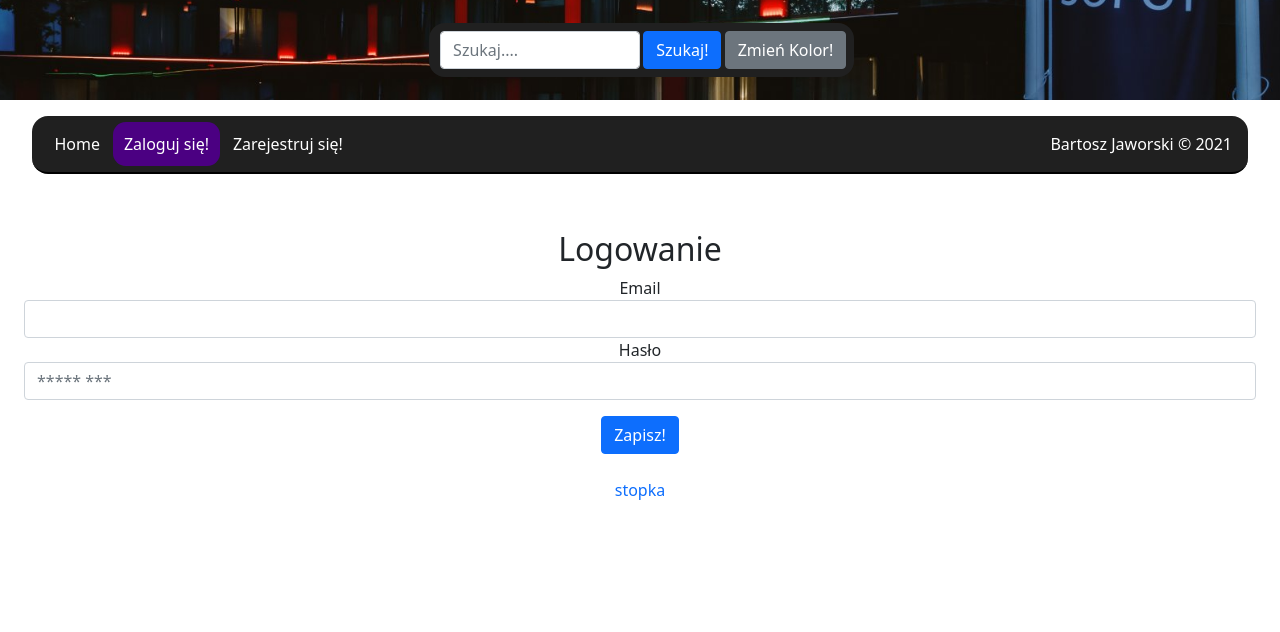
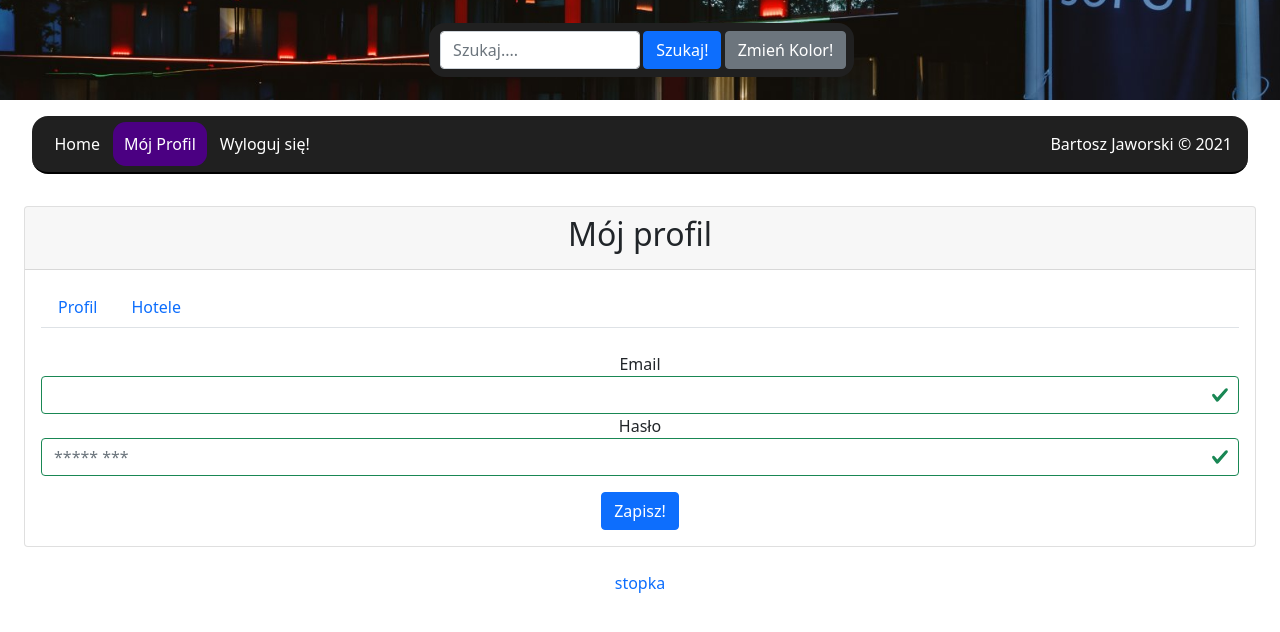
Before and after one commit to bjaworski2002/noclegi, a React (Create React App) app: page /profile in a window 1280 px wide. Before the commit this address led to /zaloguj. Shown: the top 632 px of the page. Built offline with nearby package versions, Linux system fonts and the light colour scheme; sample sign-in values are in the browser's storage.

Commit message:
Login, register handling

```diff
--- a/src/App.js
+++ b/src/App.js
@@ -24,7 +24,6 @@ const Profile = lazy(() => import("./pages/Profile/Profile"))
 function App() {
 
     const [state, dispatch] = useReducer(reducer, initialState)
-
 
     const header = (
         <Header>
@@ -56,8 +55,8 @@ function App() {
     return (
         <Router>
             <AuthContext.Provider value={{
-                isAuthenticated: state.isAuthenticated,
-                login: () => dispatch({type: 'login'}),
+                user: state.user,
+                login: (user) => dispatch({type: 'login', user}),
                 logout: () => dispatch({type: 'logout'}),
             }}>
                 <ThemeContext.Provider value={{
--- a/src/components/HOC/AuthenticatedRoute.js
+++ b/src/components/HOC/AuthenticatedRoute.js
@@ -4,5 +4,5 @@ import {useContext} from 'react'
 
 export default function AuthenticatedRoute(props) {
     const context = useContext(ReducerContext)
-    return context.state.isAuthenticated ? <Route {...props} /> : <Redirect to={"/zaloguj"}/>
+    return context.state.user ? <Route {...props} /> : <Redirect to={"/zaloguj"}/>
 }
--- a/src/components/hooks/appreducer/AppReducer.js
+++ b/src/components/hooks/appreducer/AppReducer.js
@@ -1,7 +1,7 @@
 export const initialState = {
     theme: 'primary',
     hotels: [],
-    isAuthenticated: false,
+    user: JSON.parse(window.localStorage.getItem('token-data')) ?? null,
 }
 
 export const reducer = (state, action) => {
@@ -9,9 +9,9 @@ export const reducer = (state, action) => {
         case 'change-theme':
             return {...state, theme: state.theme === 'primary' ? state.theme = 'success' : state.theme = 'primary'}
         case 'login':
-            return {...state, isAuthenticated: true}
+            return {...state, user: action.user}
         case 'logout':
-            return {...state, isAuthenticated: false}
+            return {...state, user: null}
         default:
             throw new Error(`nie ma takiej akcji! ${action.type}`)
     }
--- a/src/components/hooks/useauth/useAuth.js
+++ b/src/components/hooks/useauth/useAuth.js
@@ -5,14 +5,12 @@ export default function useAuth() {
 
     const authContext = useContext(AuthContext)
 
-    const auth = authContext.isAuthenticated;
+    const auth = authContext.user;
 
-    const setAuth = (isAuthenticated, tokenData = null) => {
-        if (isAuthenticated) {
-            authContext.login()
-            if (tokenData) {
-                window.localStorage.setItem('token-data', JSON.stringify(tokenData))
-            }
+    const setAuth = (user) => {
+        if (user) {
+            authContext.login(user)
+            window.localStorage.setItem('token-data', JSON.stringify(user))
         } else {
             authContext.logout()
             window.localStorage.removeItem('token-data')
--- a/src/pages/Auth/Login/Login.js
+++ b/src/pages/Auth/Login/Login.js
@@ -2,6 +2,7 @@ import {useState} from 'react'
 import useAuth from "../../../components/hooks/useauth/useAuth";
 import {useHistory} from "react-router-dom";
 import LoadingButton from "../../../components/UI/loadingbutton/LoadingButton";
+import axiosAuth from "../../../axiosAuth";
 
 export default function Login(props) {
 
@@ -10,25 +11,35 @@ export default function Login(props) {
     const [password, setPassword] = useState('')
     const [loading, setLoading] = useState(false)
     const [valid, setValid] = useState(null)
-
+    const [error, setError] = useState('')
     const history = useHistory()
 
-    const submit = (e) => {
+    const submit = async (e) => {
         e.preventDefault()
-        console.log(email, password)
         setLoading(true)
-        setTimeout(() => {
-            if (true) {
-                setAuth(true)
-                history.push('/')
-            } else {
-                setValid(false)
-                setPassword("")
-            }
+        try {
+            const res = await axiosAuth.post('/accounts:signInWithPassword', {
+                email,
+                password,
+                returnSecureToken: true,
+            })
+            console.log(res)
             setLoading(false)
-        }, 500)
+            setAuth({
+                email: res.data.email,
+                token: res.data.token,
+                userId: res.data.idToken
+            })
+            history.push('/')
+        } catch (ex) {
+            setError(ex.response.data.error.message)
+            console.log(ex.response)
+            setLoading(false)
+        }
     }
-
+    if (auth) {
+        history.push('/')
+    }
     return (
         <div className={"p-4"}>
             <h2>Logowanie</h2>
@@ -51,6 +62,7 @@ export default function Login(props) {
                            className={"form-control"}
                     />
                 </div>
+                {error ? (<div className={"alert alert-danger"}>{error}</div>) : null}
                 <LoadingButton loading={loading}/>
             </form>
         </div>
--- a/src/pages/Auth/Register/Register.js
+++ b/src/pages/Auth/Register/Register.js
@@ -2,7 +2,7 @@ import Input from "../../../components/input/Input";
 import LoadingButton from "../../../components/UI/loadingbutton/LoadingButton";
 import {useState} from 'react'
 import {validate} from "../../../helpers/Validations";
-import axios from "axios";
+import axiosAuth from "../../../axiosAuth";
 import useAuth from "../../../components/hooks/useauth/useAuth";
 import {useHistory} from "react-router-dom";
 
@@ -24,24 +24,29 @@ export default function Register(props) {
             rules: ['required']
         },
     })
+    const [error, setError] = useState('')
     const valid = !Object.values(form).map(input => input.error).filter(error => error).length;
 
     const submit = async e => {
         try {
             e.preventDefault()
             setLoading(true)
-            const res = await axios.post('https://identitytoolkit.googleapis.com/v1/accounts:signUp?key=AIzaSyBbZNzwAcMW5xQcewdONFUEvVuXPQcw18o', {
+            const res = await axiosAuth.post('/accounts:signUp', {
                 email: form.email.value,
                 password: form.password.value,
                 returnSecureToken: true,
             })
-            setAuth(true, res.data)
+            setAuth({
+                email: res.data.email,
+                token: res.data.token,
+                userId: res.data.idToken
+            })
             history.push('/')
         } catch (ex) {
             console.log(ex.response)
+            setError(ex.response.data.error.message)
+            setLoading(false)
         }
-
-        setLoading(false)
     }
     const changeHandler = (value, fieldName) => {
         const error = validate(form[fieldName].rules, value)
@@ -61,6 +66,7 @@ export default function Register(props) {
                     <Input label={"Haslo"} value={form.password.value} type={"password"}
                            onChange={value => changeHandler(value, 'password')}
                            error={form.password.error} showError={form.password.showError}/>
+                    {error ? (<div className={"alert alert-danger"}>{error}</div>) : null}
                     <LoadingButton loading={loading} disabled={!valid}>Dodaj!</LoadingButton>
                 </form>
             </div>
--- a/src/pages/Profile/ProfileDetails/ProfileDetails.js
+++ b/src/pages/Profile/ProfileDetails/ProfileDetails.js
@@ -1,26 +1,44 @@
 import {useEffect, useState} from "react";
 import LoadingButton from "../../../components/UI/loadingbutton/LoadingButton";
 import validateEmail from "../../../helpers/Validations"
+import useAuth from "../../../components/hooks/useauth/useAuth";
+import axiosAuth from "../../../axiosAuth";
 
 export default function ProfileDetails(props) {
-
-    const [email, setEmail] = useState('default@template.pl')
+    const [auth, setAuth] = useAuth()
+    const [email, setEmail] = useState(auth.email)
     const [password, setPassword] = useState('')
     const [loading, setLoading] = useState(false)
     const [errors, setErrors] = useState({
         email: "",
         password: ""
     })
-
+    const [success, setSuccess] = useState(false)
     const buttonDisabled = Object.values(errors).filter(x => x).length;
 
-    const submit = (e) => {
+    const submit = async (e) => {
         e.preventDefault()
-        console.log(email, password)
-        setLoading(true)
-        setTimeout(() => {
-            setLoading(false)
-        }, 500)
+
+        const data = {
+            idToken: auth.token,
+            email: email,
+            returnSecureToken: true,
+        }
+        if (password) {
+            data.password = password
+        }
+        try {
+            const res = await axiosAuth.post('accounts:update', data)
+            setAuth({
+                email: res.data.email,
+                token: res.data.token,
+                userId: res.data.idToken
+            })
+            setSuccess(true)
+        } catch (ex) {
+
+        }
+        setLoading(false)
     }
 
     const emailHandler = useEffect(() => {
@@ -40,6 +58,7 @@ export default function ProfileDetails(props) {
     }, [password])
     return (
         <form onSubmit={submit}>
+            {success ? (<div className={"alert alert-success"}>Dane zapisane</div>) : null}
             <div className={"form-group"}>
                 <label>Email</label>
                 <input type={"email"} name={"email"}
```
